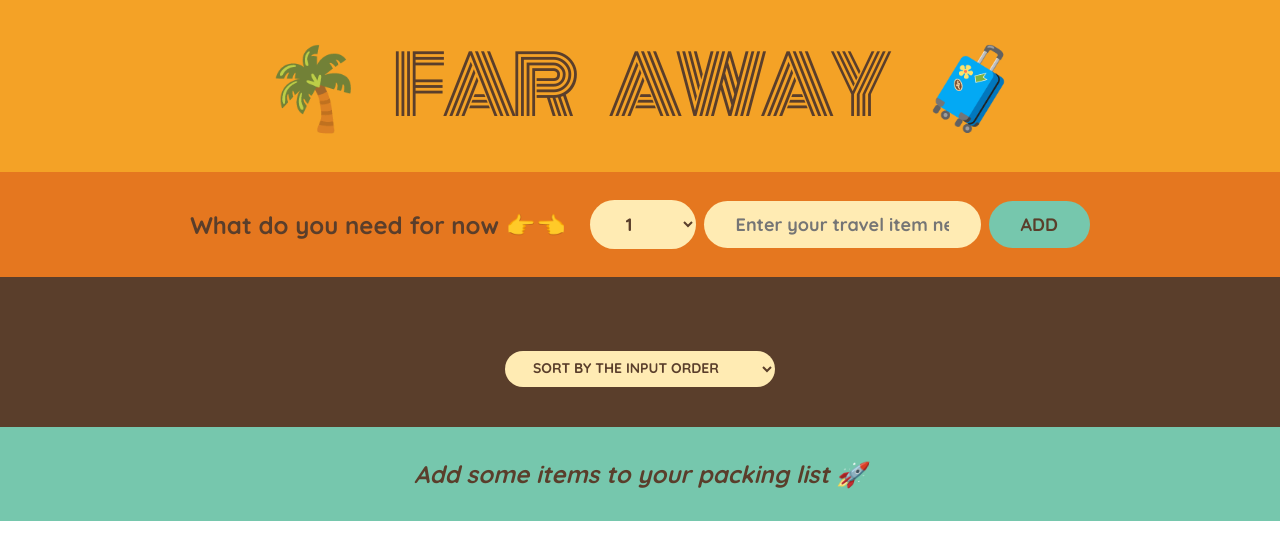
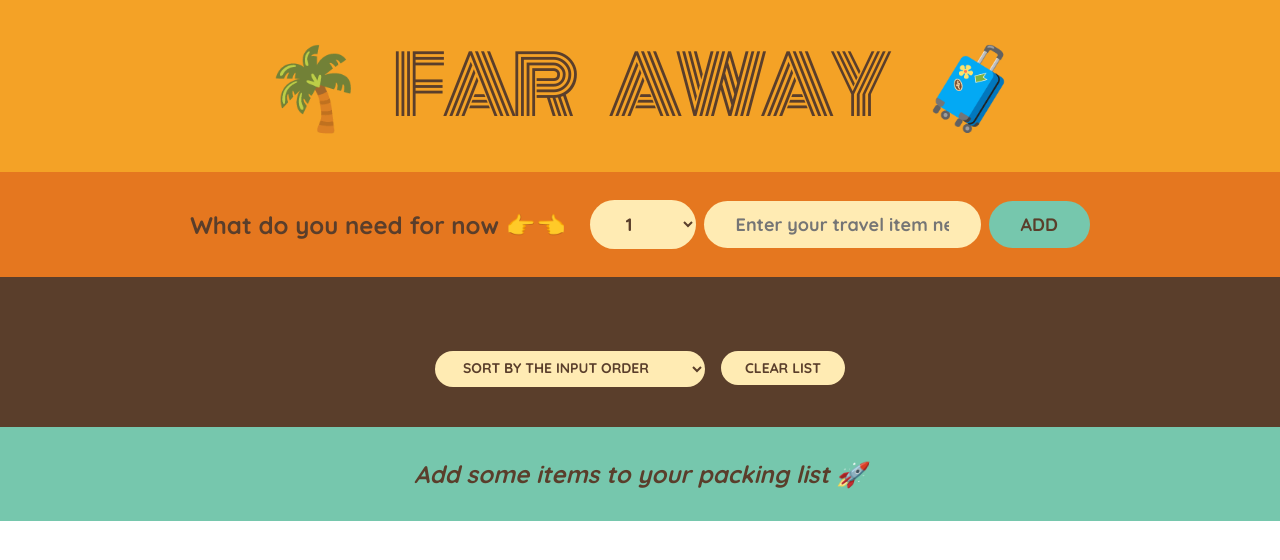
Before and after one commit to amr-khllaf/Travel-List, a React (Vite) app: page / in a window 1280 px wide. Shown: the top 560 px of the page. Built offline with nearby package versions, Linux system fonts and the light colour scheme.

Commit message:
Handle clear list

```diff
--- a/src/App.jsx
+++ b/src/App.jsx
@@ -34,7 +34,15 @@ export default function App() {
       );
     });
   }
-
+  // Function to clear the entire list
+  function clearList() {
+    const confirmed = window.confirm(
+      "Are you sure you want to clear the list?"
+    );
+    if (confirmed) {
+      setItems([]);
+    }
+  }
   return (
     <>
       <Logo />
@@ -43,6 +51,7 @@ export default function App() {
         items={items}
         onDeleteItem={handleDeleteItem}
         onToggleItem={handleToggleItem}
+        clearList={clearList}
       />
       <Stats items={items} />
     </>
--- a/src/Components/PackingList/PackingList.jsx
+++ b/src/Components/PackingList/PackingList.jsx
@@ -1,7 +1,12 @@
 import React, { useState } from "react";
 // import items from "../../../public/data";
 import Item from "../Item/Item";
-export default function PackingList({ items, onDeleteItem, onToggleItem }) {
+export default function PackingList({
+  items,
+  onDeleteItem,
+  onToggleItem,
+  clearList,
+}) {
   // console.log(items);
   const [sortBy, setSortBy] = useState("input");
 
@@ -48,6 +53,8 @@ export default function PackingList({ items, onDeleteItem, onToggleItem }) {
             <option value="description">Sort by the description</option>
             <option value="packed">Sort by the packed status</option>
           </select>
+
+          <button onClick={clearList}>Clear List</button>
         </div>
       </div>
     </>
```
